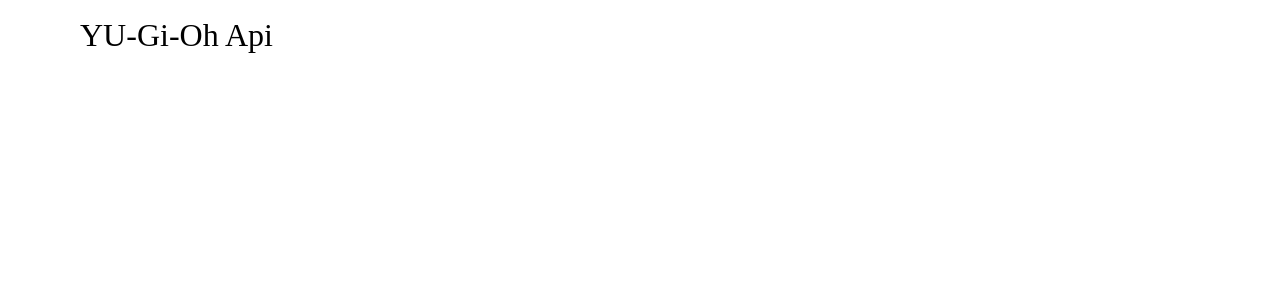
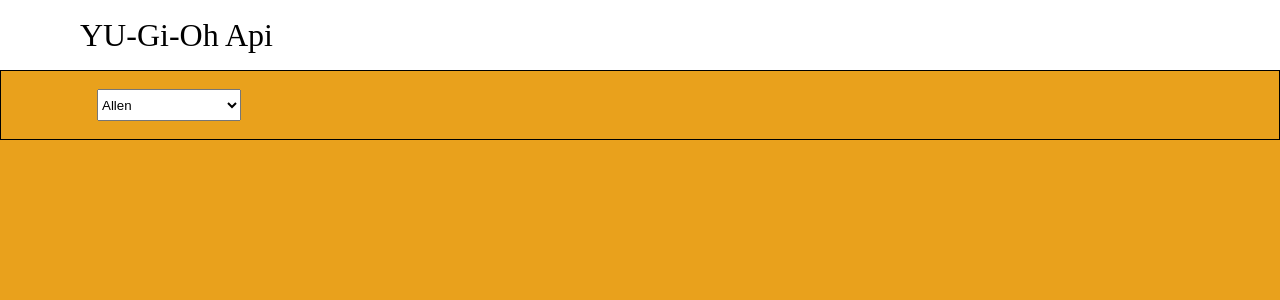
Before and after one commit to LouisAssaneFaye/vite-yu-gi-oh, a Vue app: page / in a window 1280 px wide. Shown: the top 300 px of the page. Built offline with nearby package versions, Linux system fonts and the light colour scheme.

Commit message:
main-up terminato

```diff
--- a/src/components/appMain.vue
+++ b/src/components/appMain.vue
@@ -1,6 +1,17 @@
 <template>
     <main>
-        <cards />
+
+        <div class="main-up">
+            <select name="languages" id="lang">
+                <option value="Allen">Allen</option>
+                <option value="Other_player">Other_player</option>
+            </select>
+        </div>
+
+        <div class="main-down">
+
+        </div>
+
     </main>
 </template>
 <script>
@@ -19,6 +30,22 @@
 <style lang="scss" scoped>
 @use '../styles/partials/mixins' as *;
 @use '../styles/partials/variables' as *;
+main{
+    height: calc(100vh - 70px);
+    background-color: $orangeColor;
+    div.main-up{
+        height: 70px;
+        border: 1px solid black;
+        display: flex;
+        align-items: center;
+        select{
+            height: 2rem;
+            width: 9rem;
+            margin-left: 6rem;
+
+        }
+    }
+}
 
 
 </style>
```
